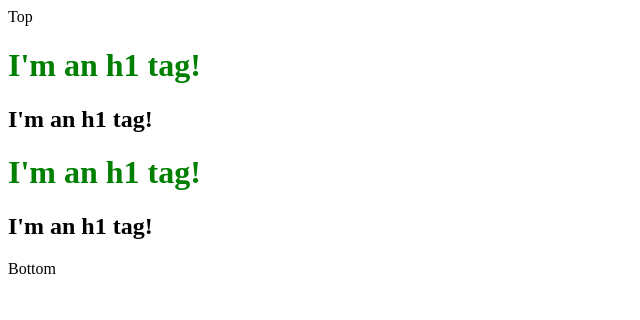
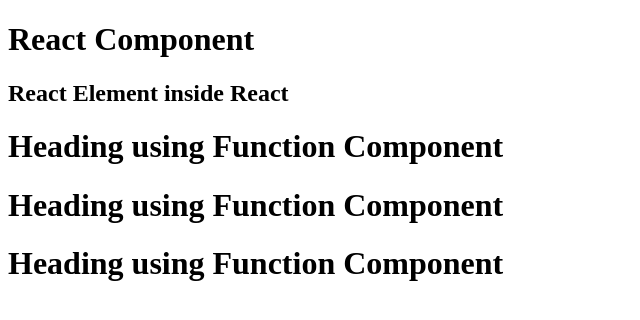
Before and after one commit to abhinavsalar18/Learning-React, a React (Vite) app: page / in a window 1280 px wide. Shown: the top 320 px of the page, without its empty margins (0-640 px from the left). Built offline with nearby package versions, Linux system fonts and the light colour scheme.

Commit message:
Intro to JSX, React Component

```diff
--- a/App.js
+++ b/App.js
@@ -1,50 +1,100 @@
 import React from "react";
 import ReactDOM from "react-dom/client";
 
-// this will return a javascript object
-const heading = React.createElement('h1', {id: "heading"}, "Hello World from React!");
-// 2nd and 3rd parameters becomes the props
-//3rd one becomes children
-// props: {id: 'heading', children: 'Hello World from React!'}
+// React Element
+// ReactElement - JS Object -> rendered as html
+const heading = React.createElement("h1", {id : "heading"}, "ISRO Rocks🚀");
+// console.log(heading);
+
+//due to this long syntax developers comes with jsx which makes the syntax easy
+//React and JSX are completely different things Also JSX is not html inside javascript
+// This syntax is like html but not html
+//React element using JSX
+//the above code is not a part of js therefore js can not understand it
+// JSX (Babel transpiled before it reaches the JS) - Parcel(Manager) - Babel(Package) done this
+// JSX => Raect.createElement => ReactElement - JS Object -> rendered as html
+const jsxHeading = <h1 id="heading">JSX Heading!</h1>
+const jsxElement = (
+   <>
+      <h1 className="heading" tabIndex={2}>ISRO Rocks🚀</h1>
+      <h2>Learning React</h2>
+   </>
+)
 
 // console.log(heading);
 
-// root from where the react starts rendering
-//getElementsByClassName('cont') -> returns HTMLCollection => means array of DOM
-// but the createRoot() requires only one DOM therefore we have to pass like arr[0]
- const root = ReactDOM.createRoot(document.getElementsByClassName('cont')[0]);
-//  const root = ReactDOM.createRoot(document.getElementsByClassName('end')[0]);
+//====================================================================================
+//React Components
+// (i) Class Based Components
+// (ii) Functional  Components -> a normal js function which returns a piece of jsx
 
- //let's create some nested html tags
- /**
-  * <div id="parent">
-  *     <div id="child">
-  *         <h1>I'm an h1 tag!</h1>
-  *     </div>
-  * </div>
-  */
+//Creating functional component
 
-// we can do this using 3rd parameter the children property
-// let's create siblings also just pass array of ReactElements in 3rd parameter
-const parent = React.createElement("div",
-    {id : "parent"},
-    [React.createElement("div",
-    {id: "child1"},
-    [
-       React.createElement("h1", {id : "heading"}, "I'm an h1 tag!"),
-       React.createElement("h2", {}, "I'm an h1 tag!")
-    ]
-    ),
-    React.createElement("div",
-    {id: "child2"},
-    [
-       React.createElement("h1", {id : "heading"}, "I'm an h1 tag!"),
-       React.createElement("h2", {}, "I'm an h1 tag!")
-    ]
-    )]
-);
+const Title = () => (
+   <h1 id="title">ISRO Rocks🚀🚀</h1>
+)
 
- console.log(parent);
- // render method creates the html tag which browser understoods from ReactElement (Object)
- // and put into the root
- root.render(parent);
+
+const HeadingComponent1 = function () {
+   return <h1>Heading using Function Component</h1>
+}
+
+const number = 10000;
+const HeadingComponent2 =  () => {
+   return (
+      <div id="container">
+         <h2>{number}</h2>
+         <h2>{100 * 189}</h2>
+         <h2>{console.log("He he he he.....")}</h2>
+         <h1>Heading using Function Component</h1>
+      </div>
+   );
+}
+
+// Jargon -> Component Composition -> Component inside a component
+const HeadingComponent3 = () => (
+   <div className="container">
+      <Title />
+      <h1>Heading using Functional Component</h1>
+   </div>
+)
+
+const HeadingComponent4 = () => <h1>Heading using Functional Component</h1>
+
+
+//How to use React element inside a React Component
+const reactElement = (
+   <h1>
+      This is React Element
+   </h1>
+)
+
+
+
+//React Element inside React Element
+const reactElement1 = (
+   <>
+      <h2>React Element inside React</h2>
+      <HeadingComponent1 />
+      {HeadingComponent1()}
+      <HeadingComponent1></HeadingComponent1>
+   </>
+)
+
+const HeadingComponent5 = () => {
+   return (
+      <div id="Container">
+         <h1>React Component</h1>
+         {reactElement1}
+      </div>
+   );
+}
+// all 4 codes are ultimately same and a part of javascript not React
+
+const root = ReactDOM.createRoot(document.getElementsByClassName('cont')[0]);
+// root.render(heading);
+
+// root.render(HeadingComponent1); // this will not work bcz render can only render the Raect Element not Component
+
+root.render(<HeadingComponent5 />); // by seeing angular bracket the Babel came to know that this is a Component
+// root.render(reactElement1); // by seeing angular bracket the Babel came to know that this is a Component
--- a/index.css
+++ b/index.css
@@ -1,3 +1,3 @@
 #heading{
-    color : green;
+    color : rgb(11,138,214);
 }
--- a/index.html
+++ b/index.html
@@ -1,19 +1,23 @@
 <!DOCTYPE html>
 <html lang="en">
+
 <head>
     <meta charset="UTF-8">
     <meta name="viewport" content="width=device-width, initial-scale=1.0">
     <title>Document</title>
     <link rel="stylesheet" href="./index.css">
 </head>
+
 <body>
-    <div class="main">Top</div>
+    <!-- <div class="main">Top</div> -->
 
     <!-- only the tageted element will be affected. Here the main will be affected -->
     <div class="cont">
+        <div>Not Rendered!</div>
+
         <!-- if here we have some tags then all of them will be replaced by the render element from React -->
     </div>
-    <div class="end">Bottom</div>
+    <!-- <div class="end">Bottom</div> -->
 
     <!-- the type="module" is mandatory bcz we using import export-->
     <!-- which is not a part of normal script so we have to tell browser that the is not a simple script  -->
--- a/package.json
+++ b/package.json
@@ -3,7 +3,9 @@
   "version": "1.0.0",
   "description": "Learning React from scratch by Akshay Saini",
   "scripts": {
-    "test": "jest"
+    "test": "jest",
+    "start": "parcel index.html",
+    "build": "parcel build index.html"
   },
   "repository": {
     "type": "git",
@@ -23,7 +25,7 @@
     "react": "^18.2.0",
     "react-dom": "^18.2.0"
   },
-  "browserslist" : [
+  "browserslist": [
     "last 2 Chrome versions",
     "last 2 Firefox versions",
     "last 2 Edge versions"
```
